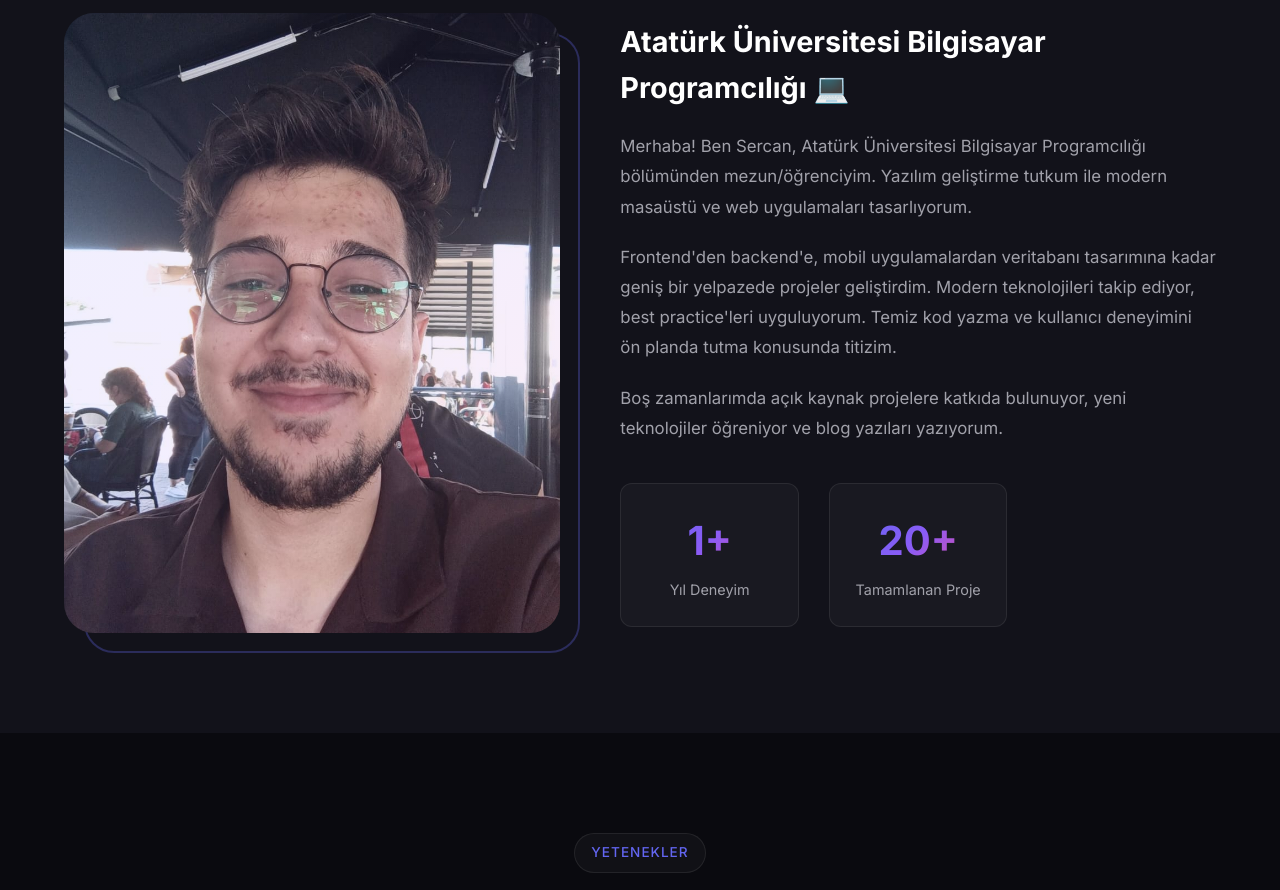
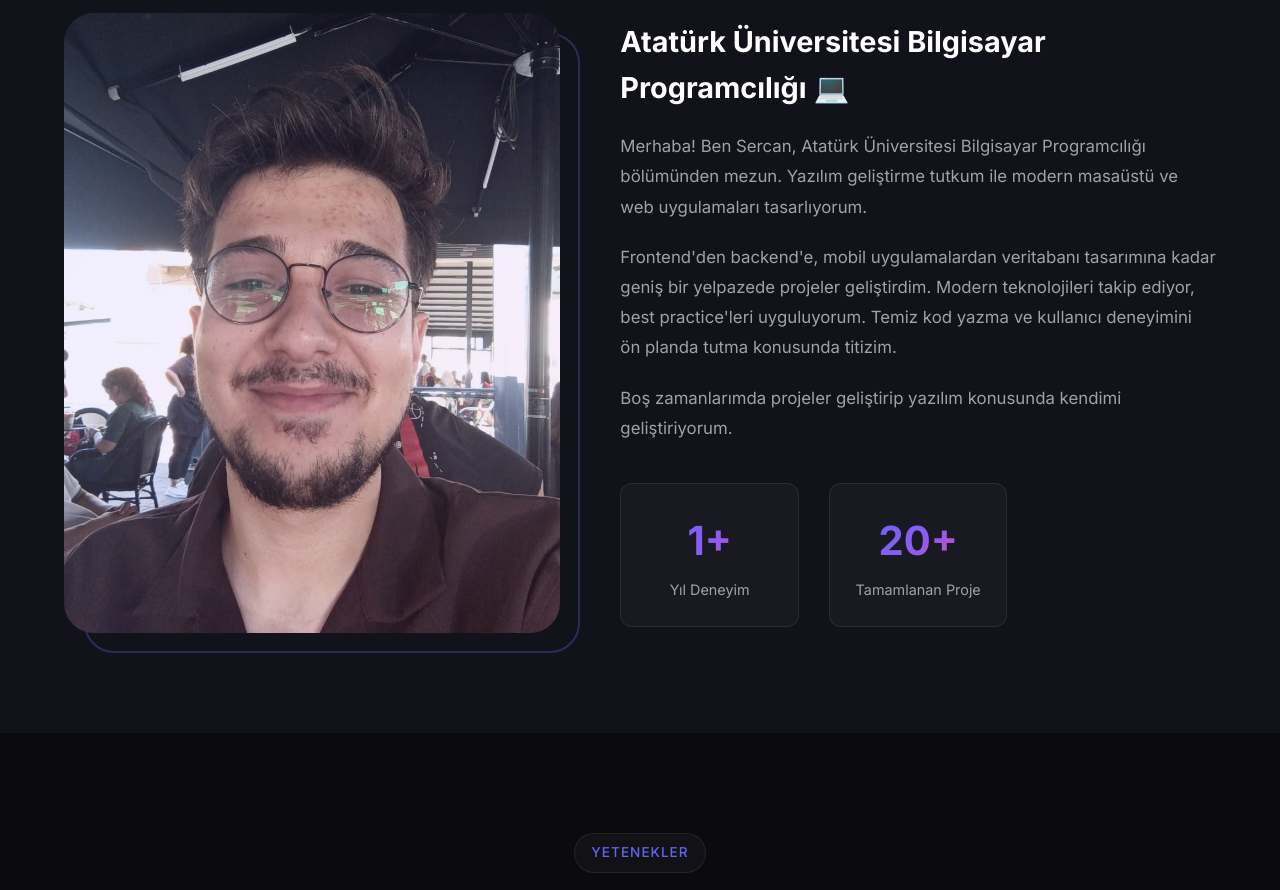
Before and after one commit to SercanAkcelik/Portfolyo, a plain HTML site: page index.html in a window 1280 px wide. Shown: the part 5160-6050 px from the top of the page. Drawn offline with nearby package versions, Linux system fonts and the light colour scheme.

Commit message:
Update content and video source in index.html

```diff
--- a/index.html
+++ b/index.html
@@ -153,7 +153,7 @@
                         <h3>Atatürk Üniversitesi Bilgisayar Programcılığı 💻</h3>
                         <p>
                             Merhaba! Ben Sercan, Atatürk Üniversitesi Bilgisayar Programcılığı bölümünden
-                            mezun/öğrenciyim.
+                            mezun.
                             Yazılım geliştirme tutkum ile modern masaüstü ve web uygulamaları tasarlıyorum.
                         </p>
                         <p>
@@ -162,8 +162,7 @@
                             uyguluyorum. Temiz kod yazma ve kullanıcı deneyimini ön planda tutma konusunda titizim.
                         </p>
                         <p>
-                            Boş zamanlarımda açık kaynak projelere katkıda bulunuyor, yeni teknolojiler öğreniyor
-                            ve blog yazıları yazıyorum.
+                            Boş zamanlarımda projeler geliştirip yazılım konusunda kendimi geliştiriyorum.
                         </p>
 
                         <div class="about-stats">
```
